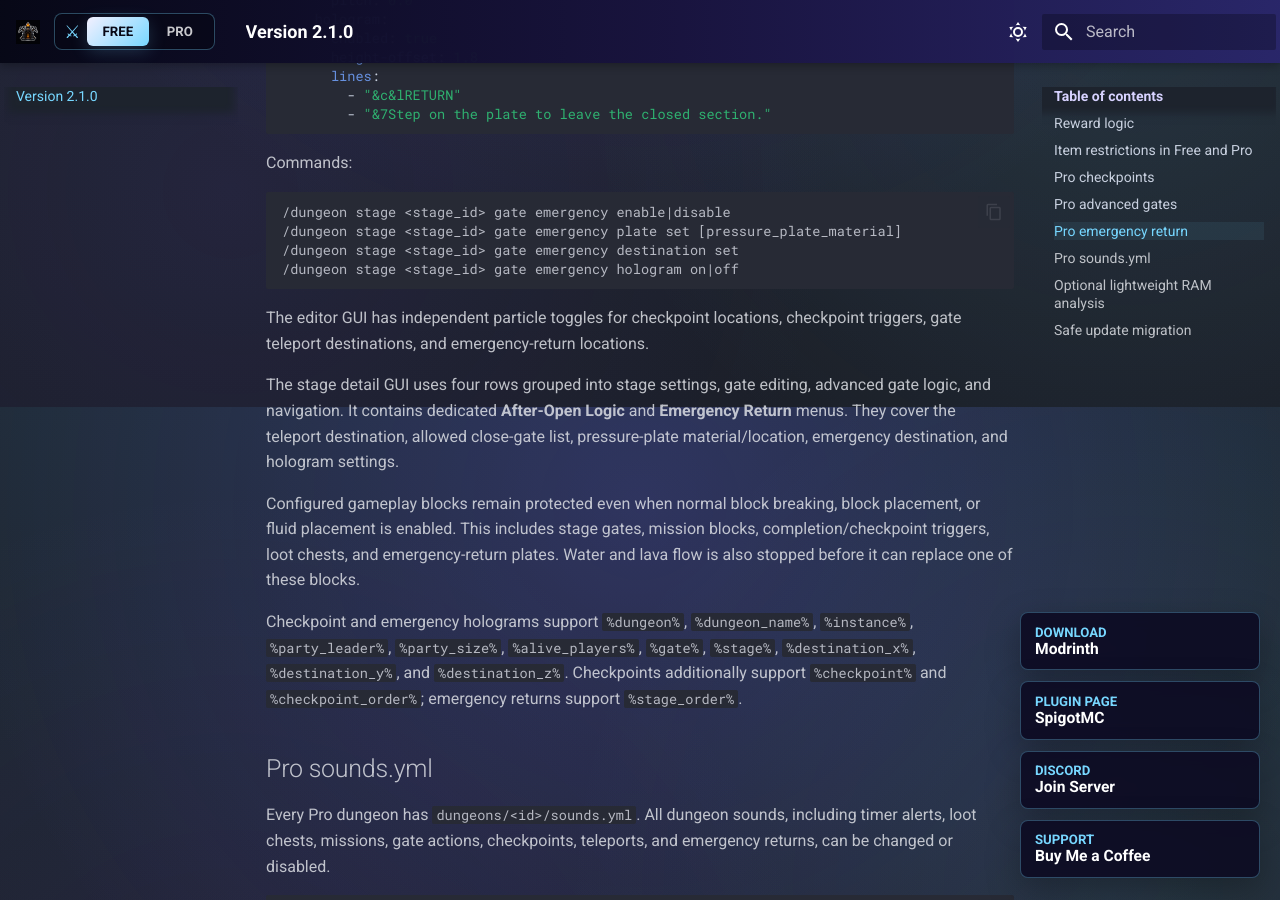
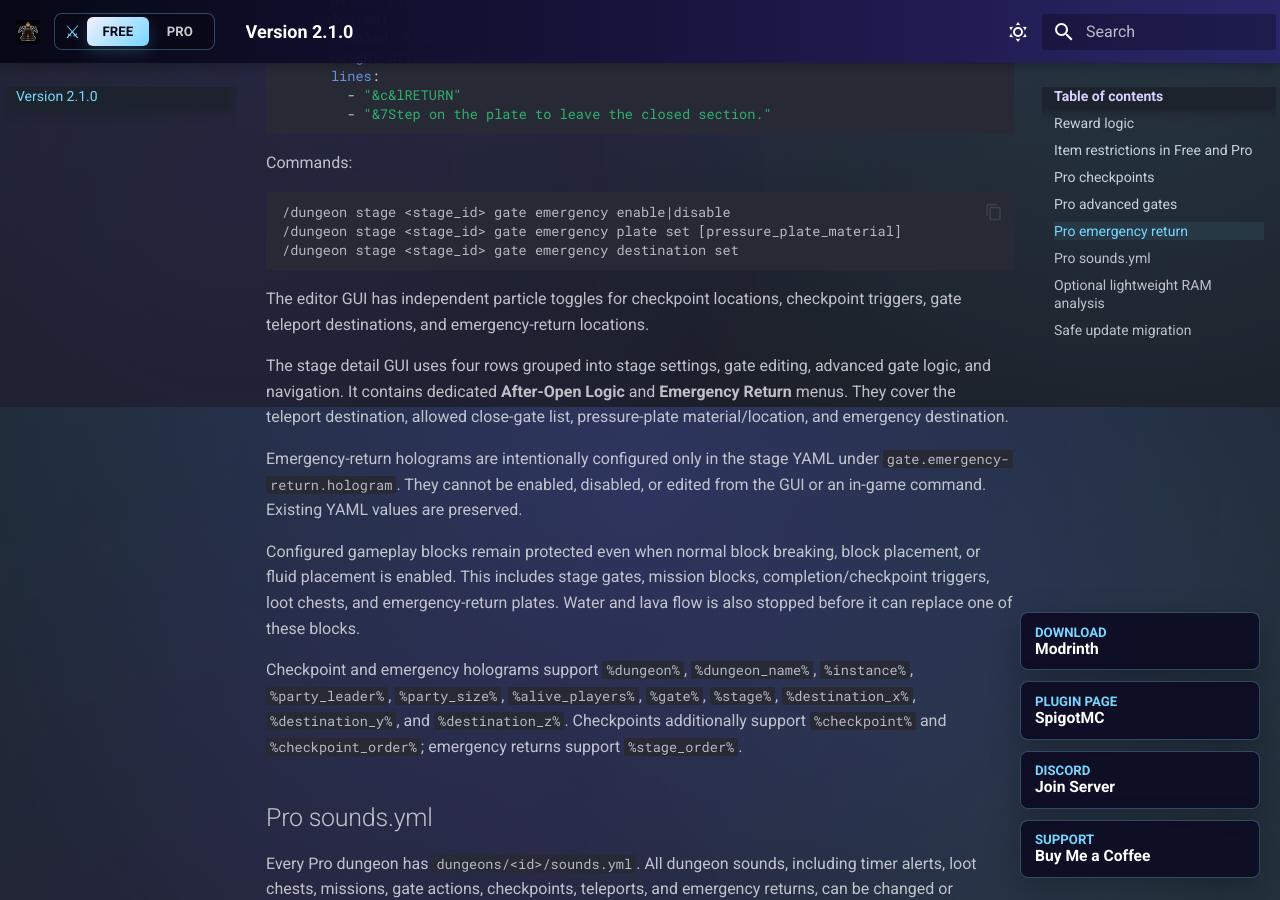
Before and after one commit to wertPL/InstancedDungeons-Docs, an MkDocs documentation site: the page built from docs/version-2.1.md, in a window 1280 px wide and 900 px high, scrolled down 4093 px. Built offline with MkDocs 1.6.1 and Material for MkDocs 9.7.7, drawn with Linux system fonts in a browser that asks for light colours.

Commit message:
Document config-only emergency holograms

````diff
--- a/docs/version-2.1.md
+++ b/docs/version-2.1.md
@@ -167,12 +167,13 @@ Commands:
 /dungeon stage <stage_id> gate emergency enable|disable
 /dungeon stage <stage_id> gate emergency plate set [pressure_plate_material]
 /dungeon stage <stage_id> gate emergency destination set
-/dungeon stage <stage_id> gate emergency hologram on|off
 ```
 
 The editor GUI has independent particle toggles for checkpoint locations, checkpoint triggers, gate teleport destinations, and emergency-return locations.
 
-The stage detail GUI uses four rows grouped into stage settings, gate editing, advanced gate logic, and navigation. It contains dedicated **After-Open Logic** and **Emergency Return** menus. They cover the teleport destination, allowed close-gate list, pressure-plate material/location, emergency destination, and hologram settings.
+The stage detail GUI uses four rows grouped into stage settings, gate editing, advanced gate logic, and navigation. It contains dedicated **After-Open Logic** and **Emergency Return** menus. They cover the teleport destination, allowed close-gate list, pressure-plate material/location, and emergency destination.
+
+Emergency-return holograms are intentionally configured only in the stage YAML under `gate.emergency-return.hologram`. They cannot be enabled, disabled, or edited from the GUI or an in-game command. Existing YAML values are preserved.
 
 Configured gameplay blocks remain protected even when normal block breaking, block placement, or fluid placement is enabled. This includes stage gates, mission blocks, completion/checkpoint triggers, loot chests, and emergency-return plates. Water and lava flow is also stopped before it can replace one of these blocks.
 
````
Also changed, not shown: docs/pro/stages.md (+3 -1 lines).
